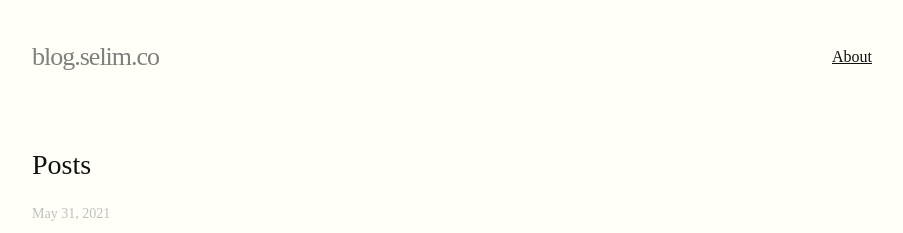
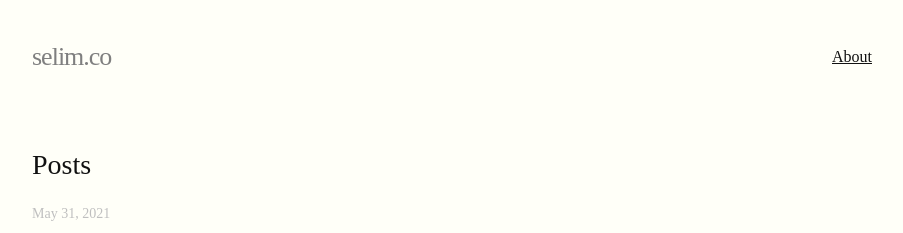
Before and after one commit to wowselim/wowselim.github.io, a Jekyll site: the page built from index.markdown, in a window 1280 px wide. Shown: the top 233 px of the page, without its empty margins (188-1091 px from the left). Built offline with Jekyll 4.4.1, drawn with Linux system fonts in a browser that asks for light colours; some web fonts are replaced.

Commit message:
remove subdomain from site title

```diff
--- a/_config.yml
+++ b/_config.yml
@@ -19,7 +19,7 @@
 # in the templates via {{ site.myvariable }}.
 
 author: Selim Dinçer
-title: blog.selim.co
+title: selim.co
 email: wowselim@gmail.com
 description: >- # this means to ignore newlines until "baseurl:"
   selim's tech blog.
```
